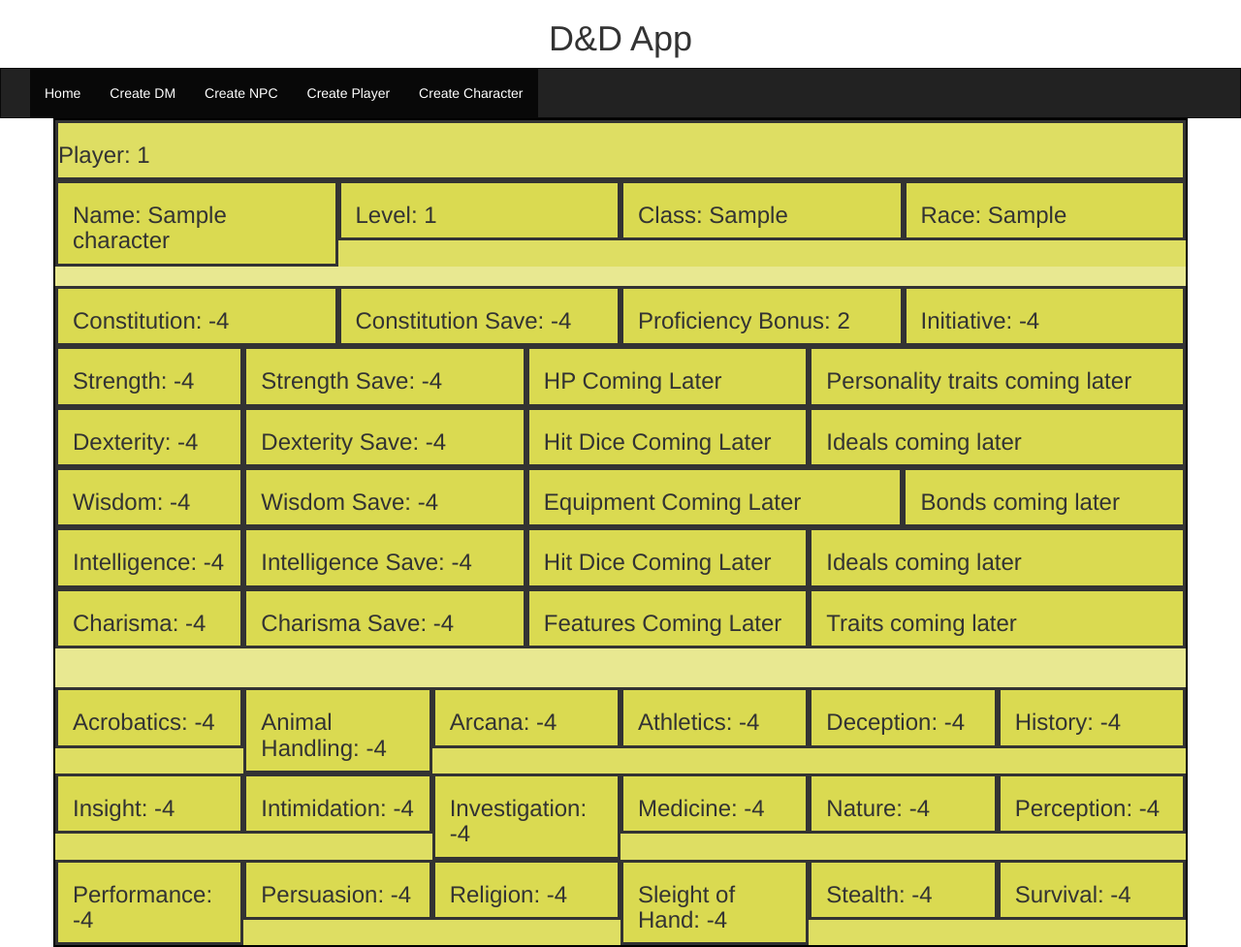
After one commit to Jack-Middleton/QA_Enable_Project, a Flask app: page /displaycharacter/1 in a window 1280 px wide. The commit adds this page. Shown: the whole page at 97% size. Run offline with Flask 2, Linux system fonts and the light colour scheme; tables that the repository leaves empty hold one stand-in row (values such as "Sample post"); some libraries are stand-ins or nearby versions.

Commit message:
Added CRUD functionality for the player_character table

```diff
--- a/application/models.py
+++ b/application/models.py
@@ -33,17 +33,22 @@ class Player_character(db.Model):
     pc_spells = db.relationship('Spells', backref='player_character')
     pc_equipment = db.relationship('Equipment', backref='player_character')
     name = db.Column(db.String(255))
+    class_ = db.Column(db.String(20))
+    race = db.Column(db.String(20))
     level = db.Column(db.Integer)
     strength = db.Column(db.Integer)
     dexterity = db.Column(db.Integer)
     intelligence = db.Column(db.Integer)
     wisdom = db.Column(db.Integer)
     constitution = db.Column(db.Integer)
+    charisma = db.Column(db.Integer)
     first_saving_throw = db.Column(db.String(15))
     second_saving_throw = db.Column(db.String(15))
     fi_ability_check = db.Column(db.String(15))
     se_ability_check = db.Column(db.String(15))
     th_ability_check = db.Column(db.String(15))
+    def __str__(self):
+        return f"ID: {self.pc_id} || Name: {self.name}, a level {self.level} {self.race} {self.class_}"
 
 class Spells(db.Model):
     spell_id = db.Column(db.Integer, primary_key=True)
--- /dev/null
+++ b/application/templates/charactersheet.html
@@ -0,0 +1,170 @@
+{% extends 'layout.html' %}
+{% block body %}
+<div class="container" style="background-color:rgba(216, 216, 69, 0.589);border-style: solid; border-color: black; border-width: 2px;">
+    <div class="row" style="background-color:rgba(216, 216, 69, 0.589); border-style: solid;">
+        <h3> Player: {{player}} </h3>
+    </div>
+    <div class="row" style="background-color:rgba(216, 216, 69, 0.589);">
+        <div class="col-sm-3" style="background-color:rgba(216, 216, 69, 0.589); border-style: solid;">
+            <h3> Name: {{ name }} </h3>
+        </div>
+        <div class="col-sm-3" style="background-color:rgba(216, 216, 69, 0.589); border-style: solid;">
+            <h3> Level: {{ level }} </h3>
+        </div>
+        <div class="col-sm-3" style="background-color:rgba(216, 216, 69, 0.589); border-style: solid;">
+            <h3> Class: {{ class_ }} </h3>
+        </div>
+        <div class="col-sm-3" style="background-color:rgba(216, 216, 69, 0.589); border-style: solid;">
+            <h3> Race: {{race}} </h3>
+        </div>
+    </div>
+    <br>
+    <div class="row" style="background-color:rgba(216, 216, 69, 0.589);">
+        <div class="col-sm-3" style="background-color:rgba(216, 216, 69, 0.589); border-style: solid;">
+            <h3> Constitution: {{ constitution }} </h3>
+        </div>
+        <div class="col-sm-3" style="background-color:rgba(216, 216, 69, 0.589); border-style: solid;">
+            <h3> Constitution Save: {{ constitution_save }} </h3>
+        </div>
+        <div class="col-sm-3" style="background-color:rgba(216, 216, 69, 0.589); border-style: solid;">
+            <h3> Proficiency Bonus: {{ proficiency }} </h3>
+        </div>
+        <div class="col-sm-3" style="background-color:rgba(216, 216, 69, 0.589); border-style: solid;">
+            <h3> Initiative: {{initiative}} </h3>
+        </div>
+    </div>
+    <div class="row" style="background-color:rgba(216, 216, 69, 0.589);">
+        <div class="col-sm-2" style="background-color:rgba(216, 216, 69, 0.589); border-style: solid;">
+            <h3> Strength: {{ strength }} </h3>
+        </div>
+        <div class="col-sm-3" style="background-color:rgba(216, 216, 69, 0.589); border-style: solid;">
+            <h3> Strength Save: {{ strength_save }} </h3>
+        </div>
+        <div class="col-sm-3" style="background-color:rgba(216, 216, 69, 0.589); border-style: solid;">
+            <h3> HP Coming Later </h3>
+        </div>
+        <div class="col-sm-4" style="background-color:rgba(216, 216, 69, 0.589); border-style: solid;">
+            <h3> Personality traits coming later </h3>
+        </div>
+    </div>
+    <div class="row" style="background-color:rgba(216, 216, 69, 0.589);">
+        <div class="col-sm-2" style="background-color:rgba(216, 216, 69, 0.589); border-style: solid;">
+            <h3> Dexterity: {{ dexterity }} </h3>
+        </div>
+        <div class="col-sm-3" style="background-color:rgba(216, 216, 69, 0.589); border-style: solid;">
+            <h3> Dexterity Save: {{ dexterity_save }} </h3>
+        </div>
+        <div class="col-sm-3" style="background-color:rgba(216, 216, 69, 0.589); border-style: solid;">
+            <h3> Hit Dice Coming Later </h3>
+        </div>
+        <div class="col-sm-4" style="background-color:rgba(216, 216, 69, 0.589); border-style: solid;">
+            <h3> Ideals coming later </h3>
+        </div>
+    </div>
+    <div class="row" style="background-color:rgba(216, 216, 69, 0.589);">
+        <div class="col-sm-2" style="background-color:rgba(216, 216, 69, 0.589); border-style: solid;">
+            <h3> Wisdom: {{ wisdom }} </h3>
+        </div>
+        <div class="col-sm-3" style="background-color:rgba(216, 216, 69, 0.589); border-style: solid;">
+            <h3> Wisdom Save: {{ wisdom_save }} </h3>
+        </div>
+        <div class="col-sm-4" style="background-color:rgba(216, 216, 69, 0.589); border-style: solid;">
+            <h3> Equipment Coming Later </h3>
+        </div>
+        <div class="col-sm-3" style="background-color:rgba(216, 216, 69, 0.589); border-style: solid;">
+            <h3> Bonds coming later </h3>
+        </div>
+    </div>
+    <div class="row" style="background-color:rgba(216, 216, 69, 0.589);">
+        <div class="col-sm-2" style="background-color:rgba(216, 216, 69, 0.589); border-style: solid;">
+            <h3> Intelligence: {{ intelligence }} </h3>
+        </div>
+        <div class="col-sm-3" style="background-color:rgba(216, 216, 69, 0.589); border-style: solid;">
+            <h3> Intelligence Save: {{ intelligence_save }} </h3>
+        </div>
+        <div class="col-sm-3" style="background-color:rgba(216, 216, 69, 0.589); border-style: solid;">
+            <h3> Hit Dice Coming Later </h3>
+        </div>
+        <div class="col-sm-4" style="background-color:rgba(216, 216, 69, 0.589); border-style: solid;">
+            <h3> Ideals coming later </h3>
+        </div>
+    </div>
+    <div class="row" style="background-color:rgba(216, 216, 69, 0.589);">
+        <div class="col-sm-2" style="background-color:rgba(216, 216, 69, 0.589); border-style: solid;">
+            <h3> Charisma: {{ charisma }} </h3>
+        </div>
+        <div class="col-sm-3" style="background-color:rgba(216, 216, 69, 0.589); border-style: solid;">
+            <h3> Charisma Save: {{ charisma_save }} </h3>
+        </div>
+        <div class="col-sm-3" style="background-color:rgba(216, 216, 69, 0.589); border-style: solid;">
+            <h3> Features Coming Later </h3>
+        </div>
+        <div class="col-sm-4" style="background-color:rgba(216, 216, 69, 0.589); border-style: solid;">
+            <h3> Traits coming later </h3>
+        </div>
+    </div>
+    <br><br>
+    <div class="row" style="background-color:rgba(216, 216, 69, 0.589);">
+        <div class="col-sm-2" style="background-color:rgba(216, 216, 69, 0.589); border-style: solid;">
+            <h3> Acrobatics: {{ acrobatics }} </h3>
+        </div>
+        <div class="col-sm-2" style="background-color:rgba(216, 216, 69, 0.589); border-style: solid;">
+            <h3> Animal Handling: {{ animal_handling }} </h3>
+        </div>
+        <div class="col-sm-2" style="background-color:rgba(216, 216, 69, 0.589); border-style: solid;">
+            <h3> Arcana: {{ arcana }} </h3>
+        </div>
+        <div class="col-sm-2" style="background-color:rgba(216, 216, 69, 0.589); border-style: solid;">
+            <h3> Athletics: {{ athletics }} </h3>
+        </div>
+        <div class="col-sm-2" style="background-color:rgba(216, 216, 69, 0.589); border-style: solid;">
+            <h3> Deception: {{ deception }} </h3>
+        </div>
+        <div class="col-sm-2" style="background-color:rgba(216, 216, 69, 0.589); border-style: solid;">
+            <h3> History: {{ history }} </h3>
+        </div>
+    </div>
+    <div class="row" style="background-color:rgba(216, 216, 69, 0.589);">
+        <div class="col-sm-2" style="background-color:rgba(216, 216, 69, 0.589); border-style: solid;">
+            <h3> Insight: {{ insight }} </h3>
+        </div>
+        <div class="col-sm-2" style="background-color:rgba(216, 216, 69, 0.589); border-style: solid;">
+            <h3> Intimidation: {{ intimidation }} </h3>
+        </div>
+        <div class="col-sm-2" style="background-color:rgba(216, 216, 69, 0.589); border-style: solid;">
+            <h3> Investigation: {{ investigation }} </h3>
+        </div>
+        <div class="col-sm-2" style="background-color:rgba(216, 216, 69, 0.589); border-style: solid;">
+            <h3> Medicine: {{ medicine }} </h3>
+        </div>
+        <div class="col-sm-2" style="background-color:rgba(216, 216, 69, 0.589); border-style: solid;">
+            <h3> Nature: {{ nature }} </h3>
+        </div>
+        <div class="col-sm-2" style="background-color:rgba(216, 216, 69, 0.589); border-style: solid;">
+            <h3> Perception: {{ perception }} </h3>
+        </div>
+    </div>
+    <div class="row" style="background-color:rgba(216, 216, 69, 0.589);">
+        <div class="col-sm-2" style="background-color:rgba(216, 216, 69, 0.589); border-style: solid;">
+            <h3> Performance: {{ performance }} </h3>
+        </div>
+        <div class="col-sm-2" style="background-color:rgba(216, 216, 69, 0.589); border-style: solid;">
+            <h3> Persuasion: {{ persuasion }} </h3>
+        </div>
+        <div class="col-sm-2" style="background-color:rgba(216, 216, 69, 0.589); border-style: solid;">
+            <h3> Religion: {{ religion }} </h3>
+        </div>
+        <div class="col-sm-2" style="background-color:rgba(216, 216, 69, 0.589); border-style: solid;">
+            <h3> Sleight of Hand: {{ sleight_of_hand }} </h3>
+        </div>
+        <div class="col-sm-2" style="background-color:rgba(216, 216, 69, 0.589); border-style: solid;">
+            <h3> Stealth: {{ stealth }} </h3>
+        </div>
+        <div class="col-sm-2" style="background-color:rgba(216, 216, 69, 0.589); border-style: solid;">
+            <h3> Survival: {{ survival }} </h3>
+        </div>
+    </div>
+
+
+</div>
+{% endblock body %}
--- a/application/templates/layout.html
+++ b/application/templates/layout.html
@@ -45,6 +45,7 @@
                   <li class="active"><a href="{{ url_for('createdm') }}">Create DM</a></li>
                   <li class="active"><a href="{{ url_for('createnpc') }}">Create NPC</a></li>
                   <li class="active"><a href="{{ url_for('createplayer') }}">Create Player</a></li>
+                  <li class="active"><a href="{{ url_for('createcharacter') }}">Create Character</a></li>
 
                 </ul>
               </div>
```
Also changed, not shown: application/forms.py (+55 -0 lines), application/player_character.py (added, +257 -0 lines), application/routes.py (+7 -3 lines), application/templates/createCharacter.html (added, +41 -0 lines), application/templates/index.html (+18 -2 lines).
